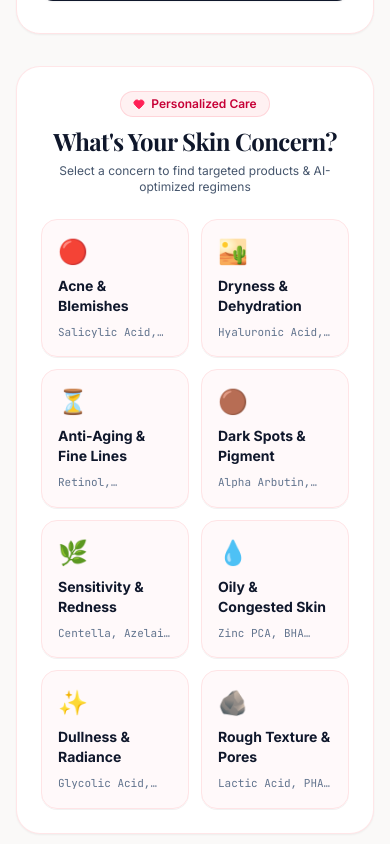
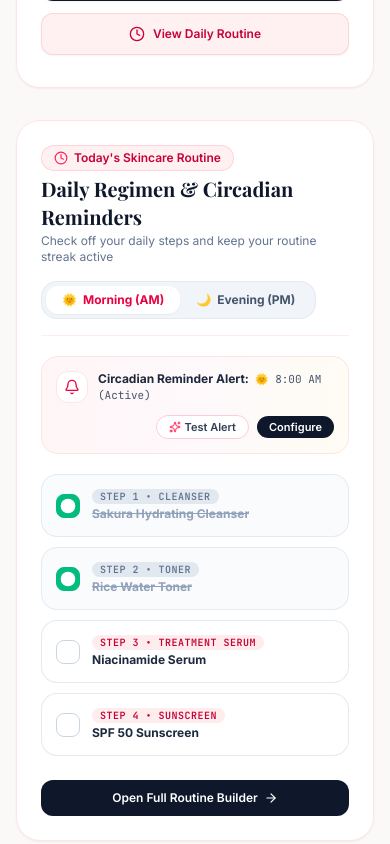
Before and after one commit to sachikangutkar/Nourish-Glow, a React (Vite) app: page /#dashboard in a window 390 px wide. Shown: the part 1280-2124 px from the top of the page. Built offline with nearby package versions, Linux system fonts and the light colour scheme; no server answers; the database is empty; a web font is replaced by a local one.

Commit message:
feat: display Today's Skincare Routine & Circadian Reminders directly on home dashboard for mobile and desktop

```diff
--- a/src/components/Dashboard.tsx
+++ b/src/components/Dashboard.tsx
@@ -30,6 +30,7 @@ import {
 import { RoutineStep, DailyLog, SkinAnalysis, VisionScanResult } from "../types";
 import { formatINR, calculateDiscountPercent } from "../lib/formatters";
 import { CURATED_PRODUCTS } from "../data/skincareData";
+import { formatTimeTo12Hour, loadUserReminderSettings, sendTestNotification } from "../lib/reminderService";
 
 interface DashboardProps {
   user: { displayName: string; email: string; photoURL?: string; uid: string } | null;
@@ -64,6 +65,20 @@ export default function Dashboard({
     typeof Notification !== "undefined" ? Notification.permission : "default"
   );
   const [showNotificationSuccess, setShowNotificationSuccess] = useState(false);
+
+  // Active Daily Routine regime & live reminder settings
+  const [activeRoutineRegime, setActiveRoutineRegime] = useState<"AM" | "PM">("AM");
+  const [reminderSettings, setReminderSettings] = useState<any>(null);
+
+  useEffect(() => {
+    loadUserReminderSettings(user?.uid).then(setReminderSettings);
+    const handleUpdate = (e: any) => {
+      if (e.detail) setReminderSettings(e.detail);
+      else loadUserReminderSettings(user?.uid).then(setReminderSettings);
+    };
+    window.addEventListener("ng-reminder-settings-updated", handleUpdate);
+    return () => window.removeEventListener("ng-reminder-settings-updated", handleUpdate);
+  }, [user?.uid]);
 
   // Hero Carousel State
   const [currentSlide, setCurrentSlide] = useState(0);
@@ -601,9 +616,169 @@ export default function Dashboard({
                 <Scan className="w-4 h-4" />
                 Start Vision Scan
               </button>
+              <button
+                onClick={() => setActiveTab("routine")}
+                className="w-full sm:w-auto px-5 py-3 rounded-xl bg-rose-50 hover:bg-rose-100 text-rose-700 font-semibold text-xs transition-all shadow-xs cursor-pointer flex items-center justify-center gap-2 border border-rose-200/80"
+              >
+                <Clock className="w-4 h-4" />
+                View Daily Routine
+              </button>
             </div>
           </div>
         )}
+      </div>
+
+      {/* Today's Active Skincare Routine & Reminders Card */}
+      <div className="rounded-3xl bg-white border border-rose-100 p-6 sm:p-8 shadow-xs space-y-5">
+        <div className="flex flex-col sm:flex-row sm:items-center justify-between gap-4 border-b border-rose-100/70 pb-4">
+          <div>
+            <div className="inline-flex items-center gap-1.5 px-3 py-1 rounded-full bg-rose-50 border border-rose-200/80 text-rose-700 text-xs font-semibold mb-1">
+              <Clock className="w-3.5 h-3.5 text-rose-500" />
+              <span>Today's Skincare Routine</span>
+            </div>
+            <h2 className="text-xl sm:text-2xl font-serif font-bold text-slate-900">
+              Daily Regimen &amp; Circadian Reminders
+            </h2>
+            <p className="text-xs text-slate-500 mt-0.5">
+              Check off your daily steps and keep your routine streak active
+            </p>
+          </div>
+
+          <div className="flex items-center gap-2">
+            {/* AM / PM Toggle Pills */}
+            <div className="inline-flex p-1 bg-slate-100 rounded-2xl border border-slate-200/80">
+              <button
+                type="button"
+                onClick={() => setActiveRoutineRegime("AM")}
+                className={`flex items-center gap-1.5 px-4 py-1.5 rounded-xl text-xs font-bold transition-all cursor-pointer ${
+                  activeRoutineRegime === "AM"
+                    ? "bg-white text-rose-600 shadow-xs"
+                    : "text-slate-600 hover:text-slate-900"
+                }`}
+              >
+                <span>🌞</span> <span>Morning (AM)</span>
+              </button>
+              <button
+                type="button"
+                onClick={() => setActiveRoutineRegime("PM")}
+                className={`flex items-center gap-1.5 px-4 py-1.5 rounded-xl text-xs font-bold transition-all cursor-pointer ${
+                  activeRoutineRegime === "PM"
+                    ? "bg-white text-indigo-600 shadow-xs"
+                    : "text-slate-600 hover:text-slate-900"
+                }`}
+              >
+                <span>🌙</span> <span>Evening (PM)</span>
+              </button>
+            </div>
+
+            <button
+              type="button"
+              onClick={() => setActiveTab("routine")}
+              className="px-3.5 py-2 rounded-xl bg-rose-50 hover:bg-rose-100 text-rose-700 text-xs font-semibold transition-all shadow-3xs cursor-pointer hidden sm:inline-flex items-center gap-1"
+            >
+              <span>Full Planner</span>
+              <ArrowRight className="w-3.5 h-3.5" />
+            </button>
+          </div>
+        </div>
+
+        {/* Routine Reminders Live Status Bar */}
+        <div className="rounded-2xl bg-gradient-to-r from-rose-50/70 via-pink-50/50 to-amber-50/50 border border-rose-100 p-3.5 flex flex-col sm:flex-row sm:items-center justify-between gap-3 text-xs">
+          <div className="flex items-center gap-2.5">
+            <span className="w-8 h-8 rounded-xl bg-white shadow-3xs text-rose-600 flex items-center justify-center shrink-0 border border-rose-100">
+              <Bell className="w-4 h-4" />
+            </span>
+            <div>
+              <span className="font-bold text-slate-800">Circadian Reminder Alert:</span>
+              <span className="text-slate-600 ml-1.5 font-mono text-[11px]">
+                {activeRoutineRegime === "AM"
+                  ? (reminderSettings?.morningReminderEnabled ? `🌞 ${formatTimeTo12Hour(reminderSettings.morningReminderTime)} (Active)` : "🌞 Morning Off")
+                  : (reminderSettings?.eveningReminderEnabled ? `🌙 ${formatTimeTo12Hour(reminderSettings.eveningReminderTime)} (Active)` : "🌙 Evening Off")
+                }
+              </span>
+            </div>
+          </div>
+
+          <div className="flex items-center gap-2 self-end sm:self-center">
+            <button
+              type="button"
+              onClick={() => sendTestNotification()}
+              className="px-3 py-1 rounded-xl bg-white hover:bg-rose-50 border border-rose-200 text-slate-700 text-[11px] font-semibold cursor-pointer shadow-3xs flex items-center gap-1"
+            >
+              <Sparkles className="w-3 h-3 text-rose-500" />
+              <span>Test Alert</span>
+            </button>
+            <button
+              type="button"
+              onClick={() => setActiveTab("routine")}
+              className="px-3 py-1 rounded-xl bg-slate-900 hover:bg-slate-800 text-white text-[11px] font-semibold cursor-pointer shadow-3xs"
+            >
+              Configure
+            </button>
+          </div>
+        </div>
+
+        {/* Routine Steps List */}
+        <div className="space-y-2.5">
+          {(activeRoutineRegime === "AM" ? amRoutine : pmRoutine).length === 0 ? (
+            <div className="p-8 text-center bg-slate-50 rounded-2xl border border-dashed border-slate-200 text-xs text-slate-500">
+              No products added to this routine yet. Tap below to build your regimen.
+            </div>
+          ) : (
+            (activeRoutineRegime === "AM" ? amRoutine : pmRoutine).map((step, idx) => (
+              <div
+                key={idx}
+                onClick={() => activeRoutineRegime === "AM" ? onToggleAMStep(idx) : onTogglePMStep(idx)}
+                className={`p-3.5 rounded-2xl border transition-all duration-200 flex items-center justify-between gap-3 cursor-pointer group ${
+                  step.completed
+                    ? "bg-slate-50/80 border-slate-200/80 text-slate-400"
+                    : "bg-white hover:bg-rose-50/40 border-slate-200/90 hover:border-rose-200 shadow-3xs"
+                }`}
+              >
+                <div className="flex items-center gap-3 min-w-0">
+                  <div className={`w-6 h-6 rounded-lg flex items-center justify-center shrink-0 border transition-all ${
+                    step.completed
+                      ? "bg-emerald-500 border-emerald-500 text-white"
+                      : "bg-white border-slate-300 text-transparent group-hover:border-rose-400"
+                  }`}>
+                    <CheckCircle2 className="w-4 h-4 fill-current" />
+                  </div>
+
+                  <div className="min-w-0">
+                    <div className="flex items-center gap-2">
+                      <span className={`text-[10px] font-mono px-2 py-0.2 rounded-full uppercase tracking-wider font-semibold ${
+                        step.completed ? "bg-slate-200 text-slate-500" : "bg-rose-100/70 text-rose-700"
+                      }`}>
+                        Step {idx + 1} • {step.category}
+                      </span>
+                    </div>
+                    <p className={`text-xs sm:text-sm font-bold truncate mt-0.5 ${
+                      step.completed ? "line-through text-slate-400" : "text-slate-800 group-hover:text-rose-600"
+                    }`}>
+                      {step.name}
+                    </p>
+                  </div>
+                </div>
+
+                <span className="text-[11px] font-medium text-slate-400 shrink-0 hidden sm:inline">
+                  {step.completed ? "Completed" : "Tap to complete"}
+                </span>
+              </div>
+            ))
+          )}
+        </div>
+
+        {/* Mobile Link to Routine Planner */}
+        <div className="pt-1 flex sm:hidden">
+          <button
+            type="button"
+            onClick={() => setActiveTab("routine")}
+            className="w-full py-2.5 rounded-xl bg-slate-900 text-white text-xs font-semibold flex items-center justify-center gap-1.5 cursor-pointer"
+          >
+            <span>Open Full Routine Builder</span>
+            <ArrowRight className="w-3.5 h-3.5" />
+          </button>
+        </div>
       </div>
 
       {/* Personalized Care: What's Your Skin Concern? */}
```
